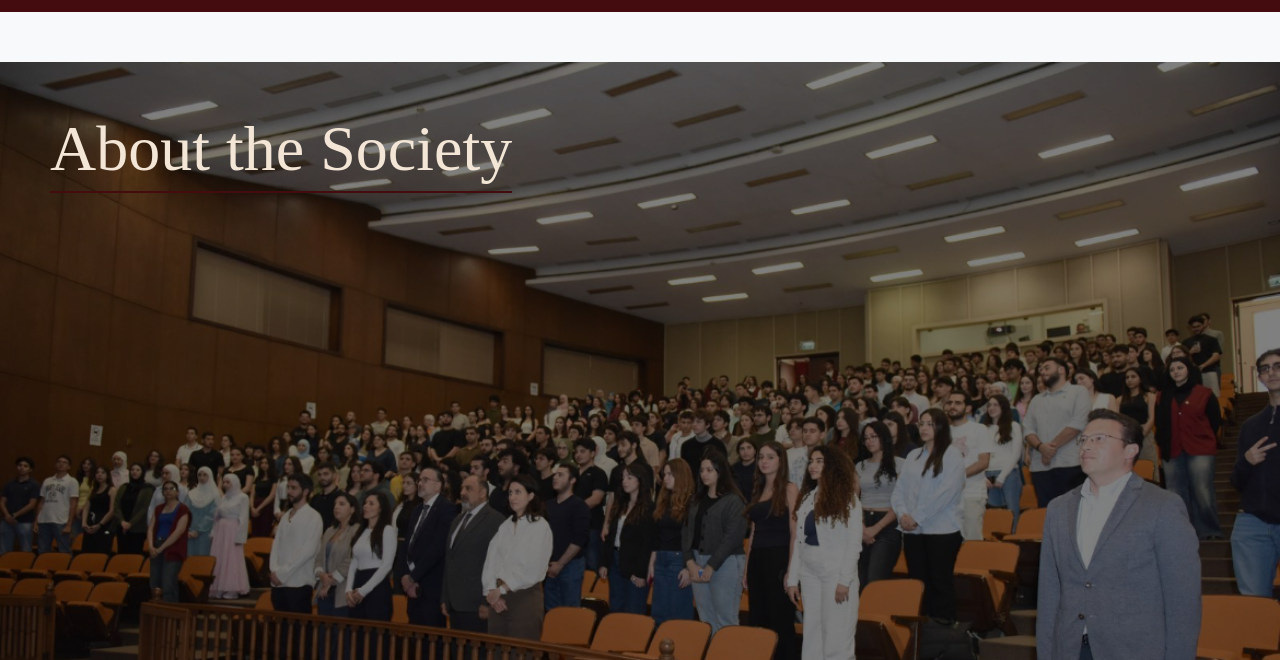
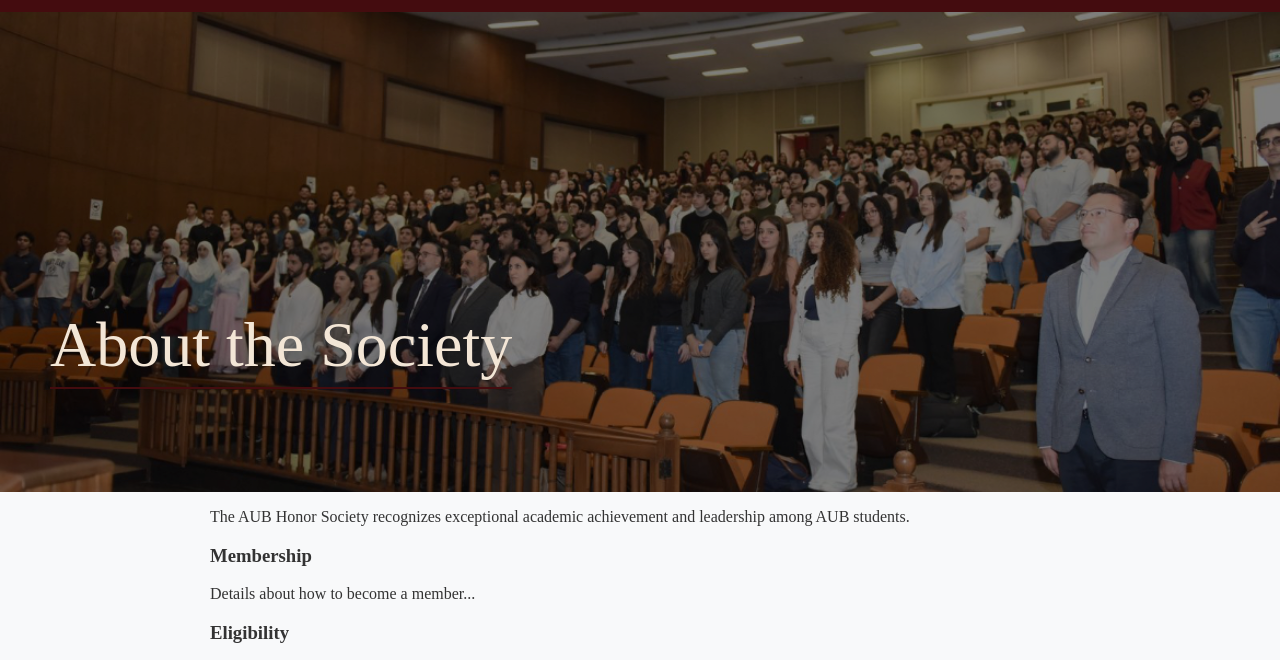
Before and after one commit to Rana-Ezzeddine/AUB-Honor-Society-Website, a plain HTML site: page aub-honor-society-website/index.html in a window 1280 px wide. Shown: the part 128-788 px from the top of the page. Drawn offline with Linux system fonts and the light colour scheme.

Commit message:
Fixed About Us Image and Title

```diff
--- a/aub-honor-society-website/index.html
+++ b/aub-honor-society-website/index.html
@@ -33,7 +33,7 @@
         <!--about-->
          <section id="about" class="tab-section">
             <div class="about-hero">
-                <img class="aboutPhoto" src="Images/about-photo.jpg" alt="AUB Honor Society">
+                <img src="Images/about-photo.jpg" alt="AUB Honor Society">
                 <h2 class="hero-title">About the Society</h2>
             </div>
 
--- a/aub-honor-society-website/style.css
+++ b/aub-honor-society-website/style.css
@@ -21,6 +21,7 @@
     background-color: #440c0f;
     color: #f3e6d6;
     gap: 50px;
+    box-shadow: 0px 8px 16px rgba(0, 0, 0, 0.9);
 }
 
 .left-header {
@@ -74,10 +75,6 @@
     border-bottom-color: #ffffff; /* line appears on hover */
 }
 
-.aboutPhoto {
-    margin: 0;
-    padding: 0;
-}
 /*
 .tab-box {
     transition-duration: 40ms;
@@ -142,17 +139,21 @@
     padding: 10px;
 }
 
-.about-image {
+/* .about-image {
     width: 100vw;
     margin-left: calc(-50vw + 50%);
-}
+} */
 
-.about-image img {
+/* .about-image img {
     width: 100%;
     height: auto;
     display: block;
+} */
+
+#about {
+    margin-top: 0;
+    padding-top: 0;
 }
-
 .about-text {
     max-width: 900px;
     margin: auto;
@@ -168,7 +169,8 @@
 
 .about-hero img {
     width: 100%;
-    height: auto;
+    height: 60vh;
+    object-fit: cover;
     display: block;
     filter: brightness(50%);
 }
@@ -176,11 +178,10 @@
 .hero-title {
     position: absolute;
     font-weight: lighter;
-    top: 50px;
+    bottom: 50px;
     left: 50px;
     color: #f3e6d6;
     font-size: 4rem;
-    margin: 0;
     opacity: 1;
     transition: opacity 0.3s ease-out;
 }
```
